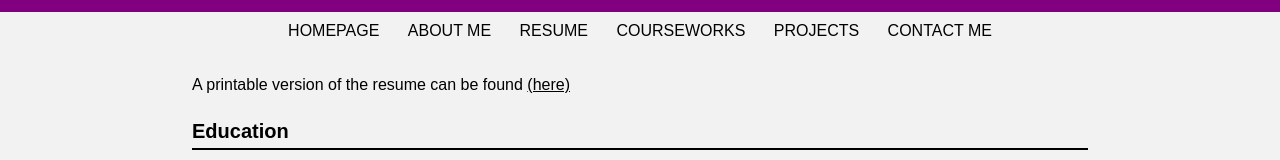
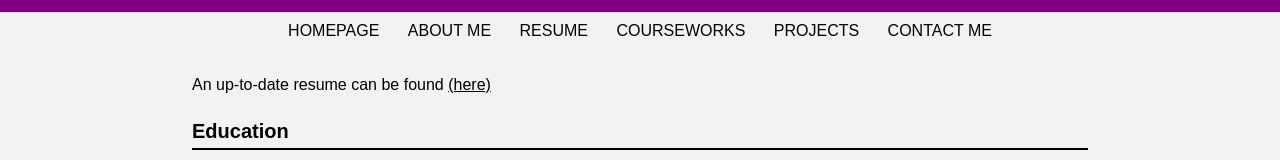
Before and after one commit to bilal-u/bilal-u.github.io, a plain HTML site: page resume.html in a window 1280 px wide. Shown: the part 147-307 px from the top of the page. Drawn offline with Linux system fonts and the light colour scheme; a web font is replaced by a local one.

Commit message:
update resume

```diff
--- a/resume.html
+++ b/resume.html
@@ -24,7 +24,7 @@
 		</nav>
 		<main role="main">
 			<p>
-				A printable version of the resume can be found
+				An up-to-date resume can be found
 				<a style = "text-decoration: underline;" href="docs/Resume_Bilal.pdf" target="_blank">(here)</a>
 			</p>
 			<h3 >Education</h3>
```
